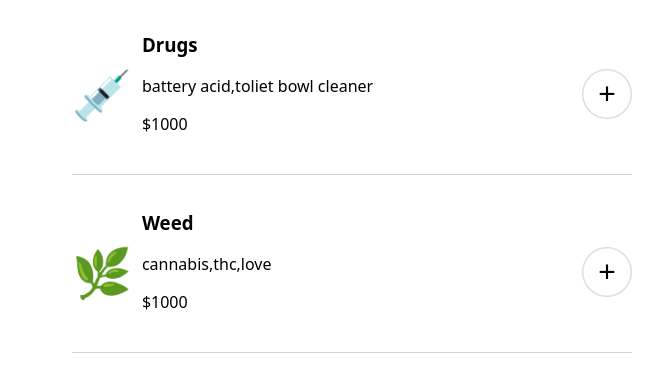
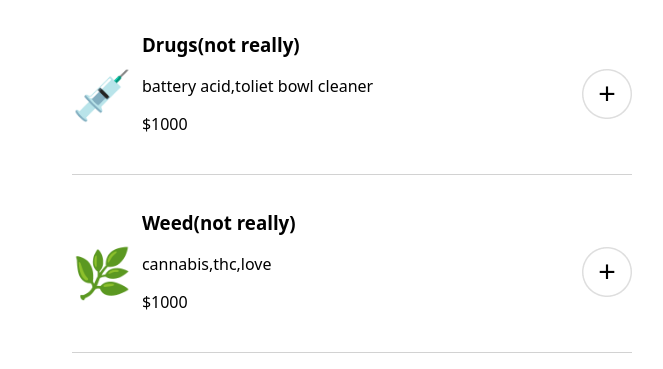
Before and after one commit to teckn07/JimmyDinner, a website built with Vite: page index.html in a window 1280 px wide. Shown: the part 704-1073 px from the top of the page, without its empty margins (308-971 px from the left). Built offline with nearby package versions, Linux system fonts and the light colour scheme; a web font is replaced by a local one.

Commit message:
update info

```diff
--- a/data.js
+++ b/data.js
@@ -27,7 +27,7 @@ export const menuArray = [
         quantity: 0
     },
         {
-        name: "Drugs",
+        name: "Drugs(not really)",
         ingredients: ["battery acid","toliet bowl cleaner"],
         price: 1000,
         emoji: "💉",
@@ -36,7 +36,7 @@ export const menuArray = [
         quantity: 0
     },
     {
-        name: "Weed",
+        name: "Weed(not really)",
         ingredients: ["cannabis,thc,love"],
         price: 1000,
         emoji: "🌿",
--- a/index.html
+++ b/index.html
@@ -29,7 +29,7 @@
 			<button class="modal-close-btn" id="modal-close-btn">X</button>
 		</div>
 		<div class="modal-inner" id="modal-inner">
-			<h2>Enter 💳 Details</h2>
+			<h2>Enter 💳 Details (this for testing only)</h2>
 			<p class="modal-text" id="modal-text"></p>
 			<form id="consent-form">
 				<input type="text" name="fullName" placeholder="Enter your full name" required/>
```
